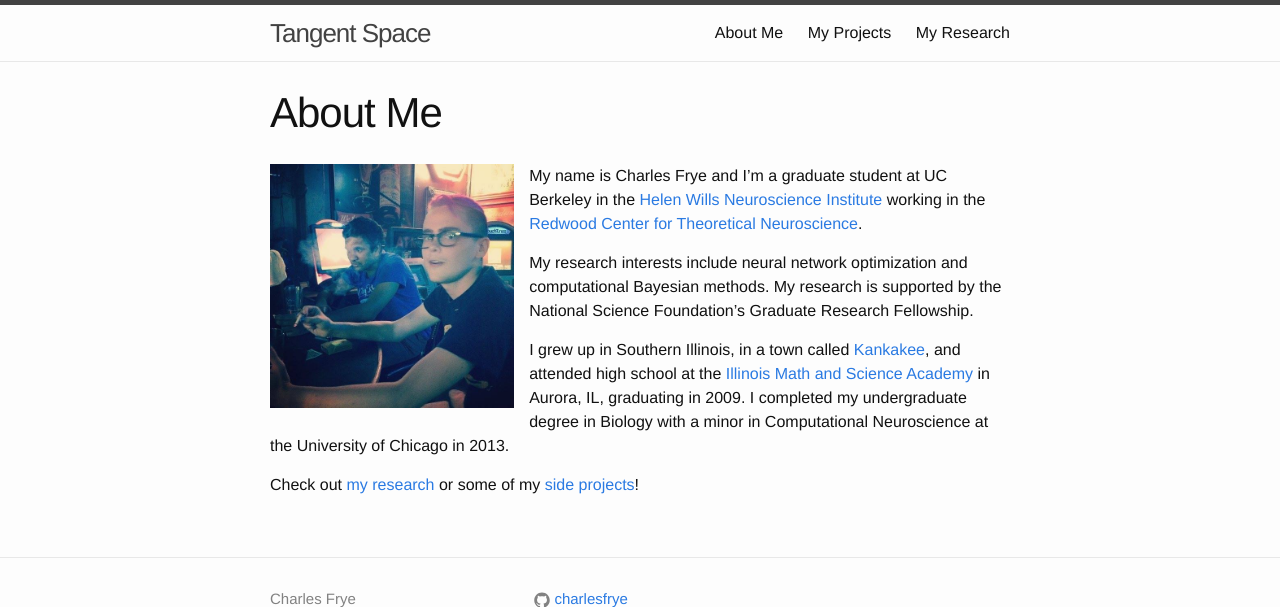
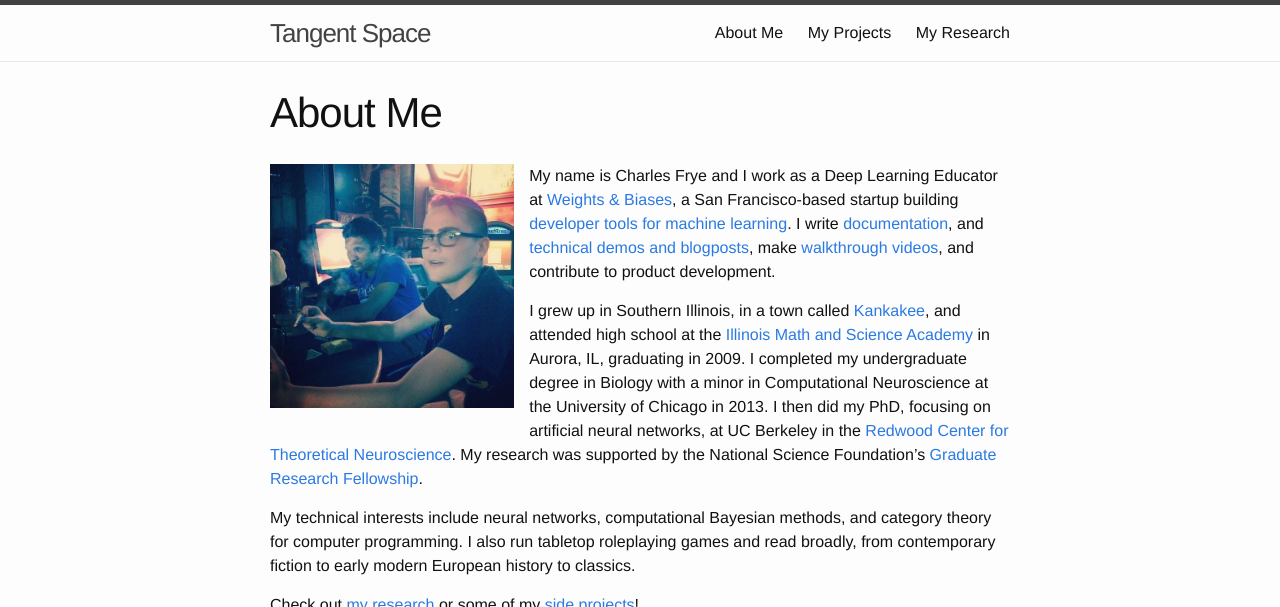
Before and after one commit to charlesfrye/charlesfrye.github.io, a Jekyll site: the page built from about.md, in a window 1280 px wide, cut to the strip 0-607 px from the top of the page. Built offline with Jekyll 4.4.1, drawn with Linux system fonts in a browser that asks for light colours.

Commit message:
updates About Me and Projects

```diff
--- a/about.md
+++ b/about.md
@@ -6,16 +6,14 @@ permalink: /about/
 
 <img style="float: left; margin: 0px 15px 15px 0px;" src="{{site.imgurl}}/me.jpg" width="33%" />
 
-My name is Charles Frye and I'm a graduate student at UC Berkeley in the
-[Helen Wills Neuroscience Institute](http://neuroscience.berkeley.edu/)
-working in the
-[Redwood Center for Theoretical Neuroscience](http://redwood.berkeley.edu/).
-
-My research interests include
-neural network optimization
-and computational Bayesian methods.
-My research is supported by the National Science Foundation's
-Graduate Research Fellowship.
+My name is Charles Frye and I work as a Deep Learning Educator
+at [Weights & Biases](https://wandb.ai/site),
+a San Francisco-based startup building
+[developer tools for machine learning](http://wandb.me/demovideo).
+I write [documentation](https://docs.wandb.com),
+and [technical demos and blogposts](http://wandb.me/trace-report),
+make [walkthrough videos](http://wandb.me/video-tutorials),
+and contribute to product development.
 
 I grew up in Southern Illinois, in a town called
 [Kankakee](http://www.thisamericanlife.org/radio-archives/episode/554/not-it),
@@ -24,6 +22,21 @@ and attended high school at the
 in Aurora, IL, graduating in 2009.
 I completed my undergraduate degree in Biology with a minor in
 Computational Neuroscience at the University of Chicago in 2013.
+I then did my PhD, focusing on artificial neural networks,
+at UC Berkeley in the
+[Redwood Center for Theoretical Neuroscience](http://redwood.berkeley.edu/).
+My research was supported by the National Science Foundation's
+[Graduate Research Fellowship](https://nsfgrfp.org).
+
+My technical interests include
+neural networks,
+computational Bayesian methods,
+and category theory for computer programming.
+I also run tabletop roleplaying games
+and read broadly,
+from contemporary fiction
+to early modern European history
+to classics.
 
 Check out [my research](../research)
 or some of my [side projects](../projects)!
```
Also changed, not shown: projects.md (+16 -0 lines), img/m4ml_banner.png (added).
